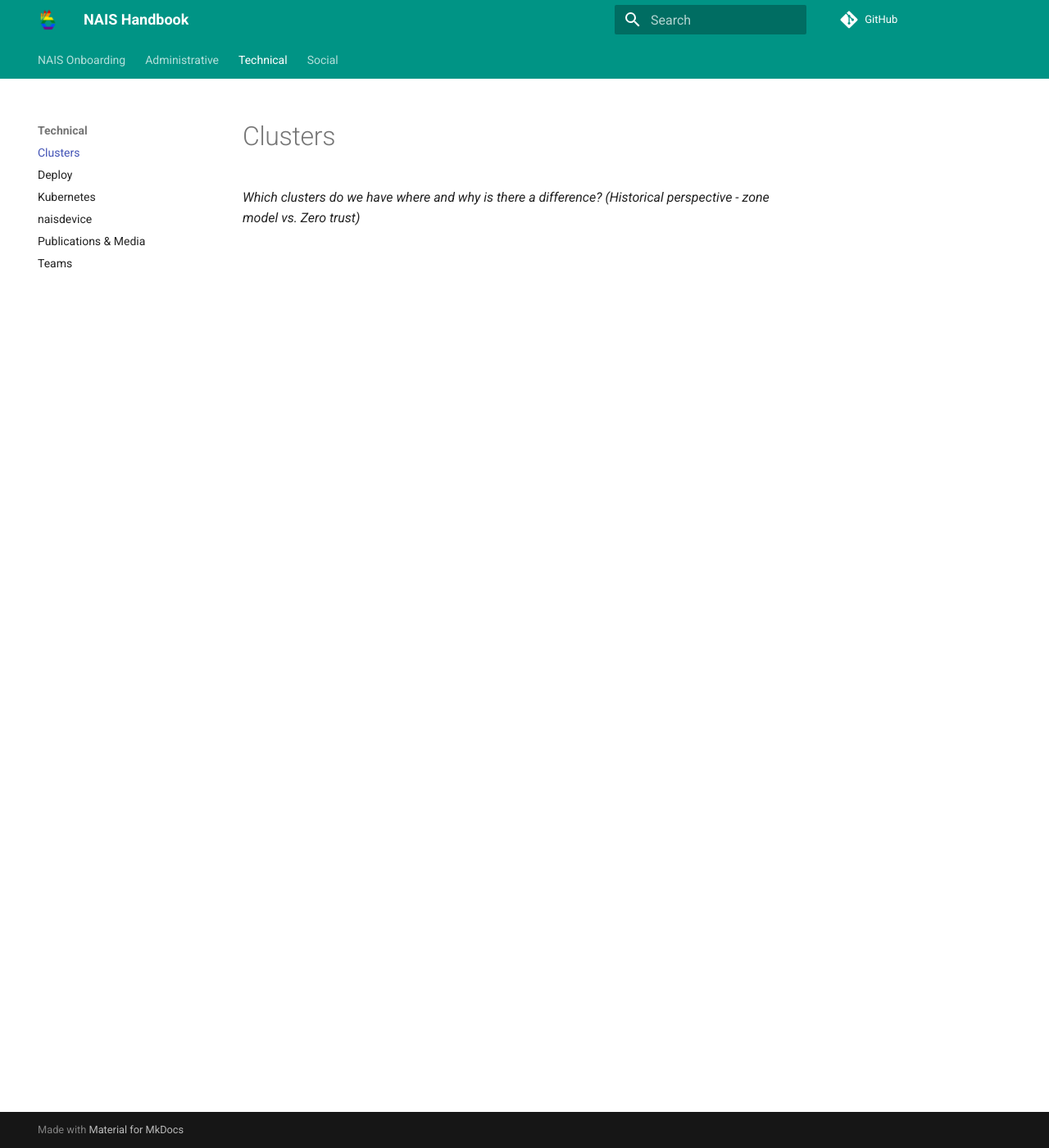
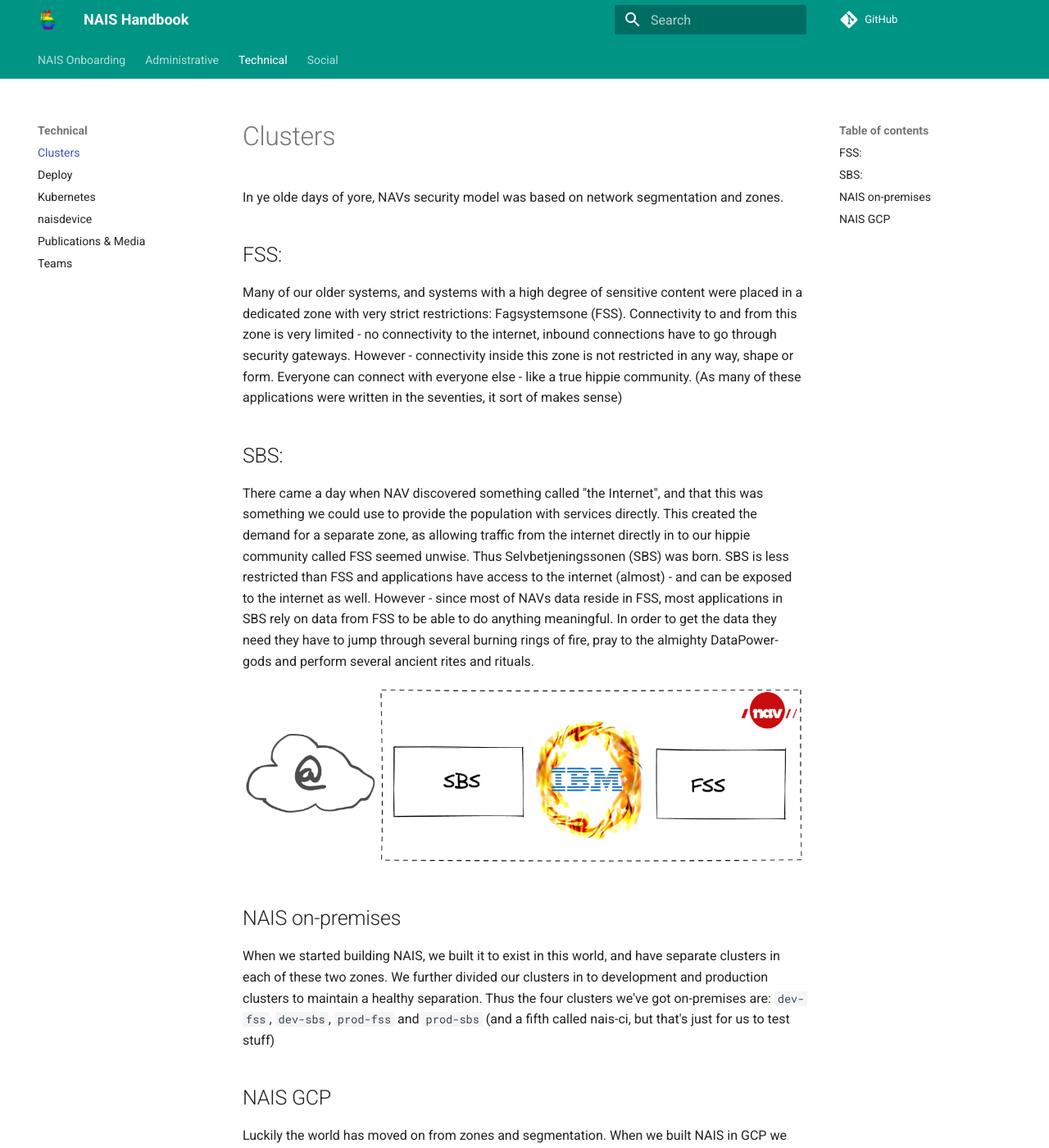
Before and after one commit to nais/handbook, an MkDocs documentation site: the page built from docs/technical/clusters.md, in a window 1280 px wide and 1400 px high. Shown: the whole window at 82% size. Built offline with MkDocs 1.6.1 and Material for MkDocs 9.7.7, drawn with Linux system fonts in a browser that asks for light colours; comment, search, counter and statistics services are not loaded; some of the changed text lies outside the part shown.

Commit message:
draft on clusters

```diff
--- a/docs/technical/clusters.md
+++ b/docs/technical/clusters.md
@@ -1,3 +1,30 @@
 # Clusters
 
-_Which clusters do we have where and why is there a difference? (Historical perspective - zone model vs. Zero trust)_
+In ye olde days of yore, NAVs security model was based on network segmentation and zones.
+
+## FSS:
+Many of our older systems, and systems with a high degree of sensitive content were placed in a dedicated zone with very strict restrictions: Fagsystemsone (FSS).
+Connectivity to and from this zone is very limited - no connectivity to the internet, inbound connections have to go through security gateways. However - connectivity inside this zone is not restricted in any way, shape or form. Everyone can connect with everyone else - like a true hippie community. (As many of these applications were written in the seventies, it sort of makes sense)
+
+## SBS:
+There came a day when NAV discovered something called "the Internet", and that this was something we could use to provide the population with services directly.
+This created the demand for a separate zone, as allowing traffic from the internet directly in to our hippie community called FSS seemed unwise.
+Thus Selvbetjeningssonen (SBS) was born.
+SBS is less restricted than FSS and applications have access to the internet (almost) - and can be exposed to the internet as well.
+However - since most of NAVs data reside in FSS, most applications in SBS rely on data from FSS to be able to do anything meaningful.
+In order to get the data they need they have to jump through several burning rings of fire, pray to the almighty DataPower-gods and perform several ancient rites and rituals.
+
+![zones](/assets/zones.png)
+
+## NAIS on-premises
+When we started building NAIS, we built it to exist in this world, and have separate clusters in each of these two zones.
+We further divided our clusters in to development and production clusters to maintain a healthy separation.
+Thus the four clusters we've got on-premises are: `dev-fss`, `dev-sbs`, `prod-fss` and `prod-sbs` (and a fifth called nais-ci, but that's just for us to test stuff)
+
+## NAIS GCP
+Luckily the world has moved on from zones and segmentation.
+When we built NAIS in GCP we wanted the applications to be able to communicate without jumping over hurdles and figured we'd adopt a [zero-trust-model](https://doc.nais.io/appendix/zero-trust/), where applications specify with whom they want to communicate, and who is allowed to communicate with them in their application manifest.
+And so the two GCP clusters `dev-gcp` and `prod-gcp` was born.
+There are a couple of additional clusters in GCP as well, though - `ci-gcp` for us to test changes and `labs-gcp` where the teams can experiment.
+
+![clusters](/assets/clusters.png)
```
Also changed, not shown: docs/assets/clusters.png (added), docs/assets/zones.png (added).
